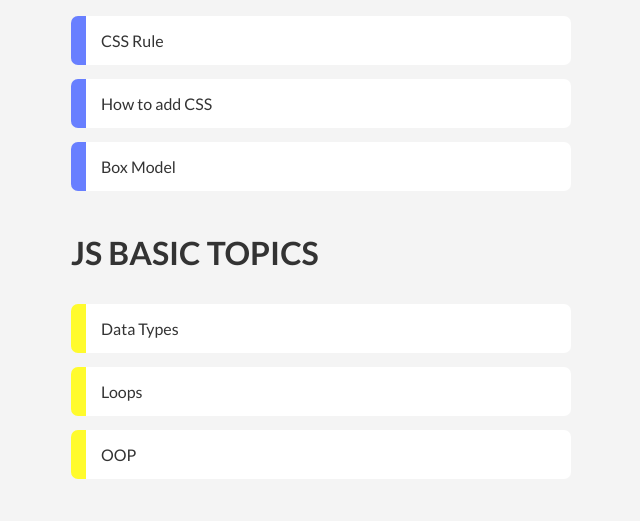
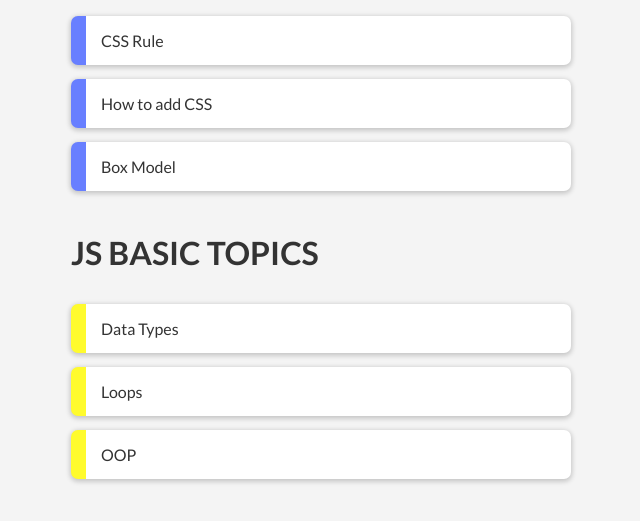
Before and after one commit to coding39586474747/html-topics, a plain HTML site: page index.html in a window 1280 px wide. Shown: the part 539-1060 px from the top of the page, without its empty margins (319-959 px from the left). Drawn offline with Linux system fonts and the light colour scheme.

Commit message:
Added box-shadow to the list items

```diff
--- a/css/styles.css
+++ b/css/styles.css
@@ -36,6 +36,7 @@ li {
   padding: 15px;
   border-left: 15px solid transparent;
   border-radius: 7px;
+  box-shadow: 0 1.5px 5px 1px rgba(0, 0, 0, 0.2);
 }
 
 .html-list-item {
```
